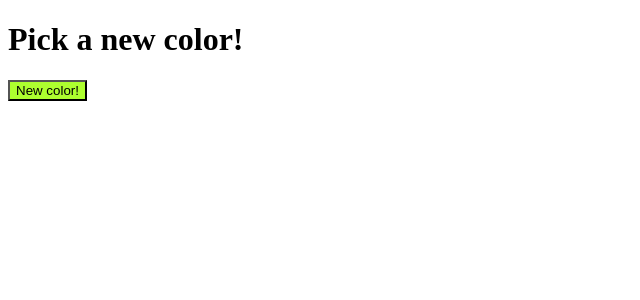
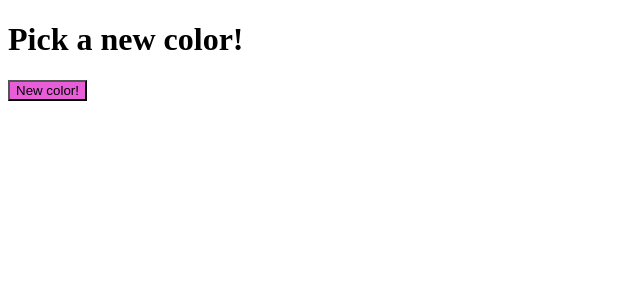
Before and after one commit to sararsaurus/random-color-picker, a React (Vite) app: page / in a window 1280 px wide. Shown: the top 300 px of the page, without its empty margins (0-640 px from the left). Built offline with nearby package versions, Linux system fonts and the light colour scheme.

Commit message:
makes it work

```diff
--- a/src/Button.jsx
+++ b/src/Button.jsx
@@ -1,9 +1,11 @@
 import React, { useState } from "react";
 export function Button() {
-  const [active, setActive] = useState(false);
+  // const [active, setActive] = useState(false);
+  const [color, setColor] = useState("#E75ED8");
+  // we took a state that was a boolean (first it's true, then false) but it can be anything - a string, an object. in this case we turned the boolean, which was toggling two separate colors on and off (in a setActive function) into a string that was our default. The most powerful way it can be used is an object. We were able to change it to a random color without any database. React and dynamic CSS are excellent together.
 
   const handleClick = () => {
-    setActive(!active);
+    setColor(randomColor());
   };
 
   // random color generator
@@ -21,7 +23,13 @@ export function Button() {
 
   return (
     <div>
-      <button onClick={handleClick} className={active ? "default" : "success"}>
+      {/* <button onClick={handleClick} className={active ? "default" : "success"}> */}
+      <button
+        onClick={handleClick}
+        style={{
+          backgroundColor: color,
+        }}
+      >
         New color!
       </button>
     </div>
```
